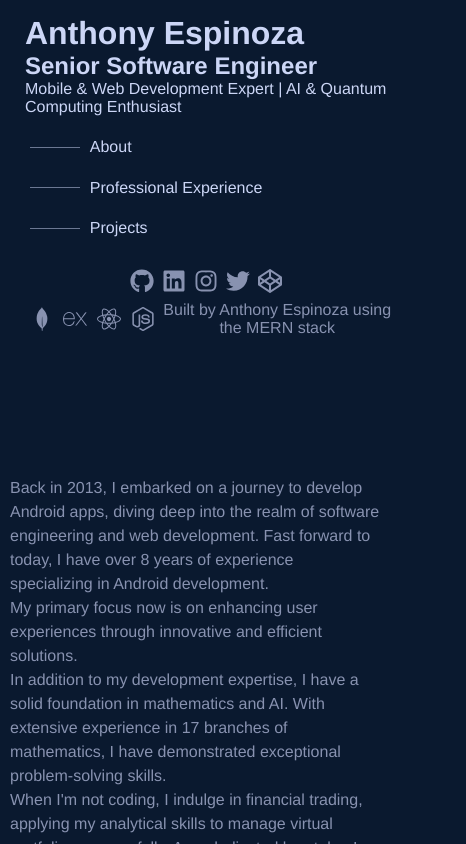
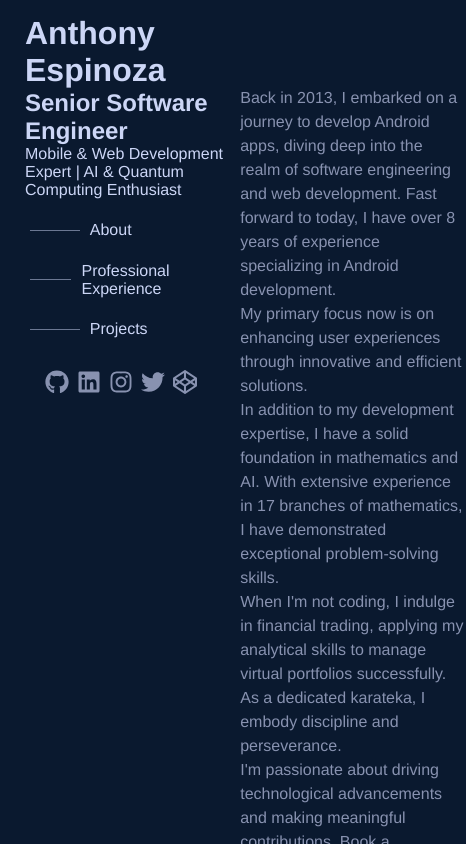
Before and after one commit to TonyStarkWiz/MyProtfolioWebsite, a React (Create React App) app in the folder client/: page / in a window 390 px wide. Shown: the top 844 px of the page, 466 px wide, since content can reach past the window. Built offline with nearby package versions, Linux system fonts and the light colour scheme; the HTML template or start-up script is replaced by a standard one.

Commit message:
Add mobile iphone 13  responsive styles and fix layout issues again

```diff
--- a/client/src/styles.js
+++ b/client/src/styles.js
@@ -2,7 +2,7 @@ import styled from 'styled-components';
 
 export const Container = styled.div`
   display: flex;
-  flex-direction: row; /* Flex direction as row by default for desktop */
+  flex-direction: column; /* Flex direction as row by default for desktop */
   padding-left: 40px;
   padding-right: 40px;
   width: 100%;
@@ -10,7 +10,7 @@ export const Container = styled.div`
 
   /* Mobile Styles */
   @media (max-width: 768px) {
-    flex-direction: column; /* Stack elements vertically on mobile */
+    flex-direction: row; /* Stack elements vertically on mobile */
     padding-left: 10px;
     padding-right: 10px;
   }
@@ -169,7 +169,7 @@ export const ExperienceSection = styled.section`
     }
 
     @media (max-width: 768px) {
-      flex-direction: column;
+      flex-direction: row;
 
       .timeline {
         text-align: left;
```
